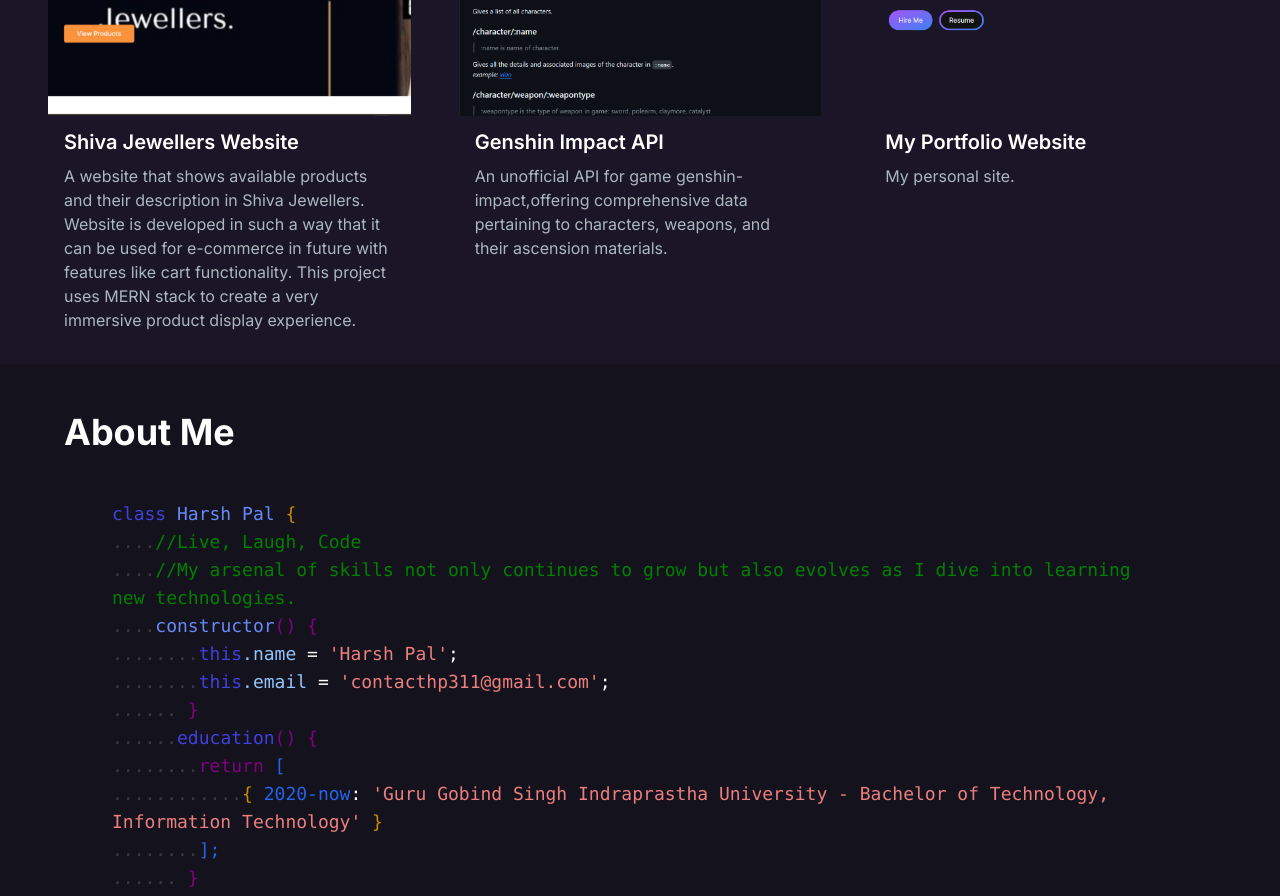
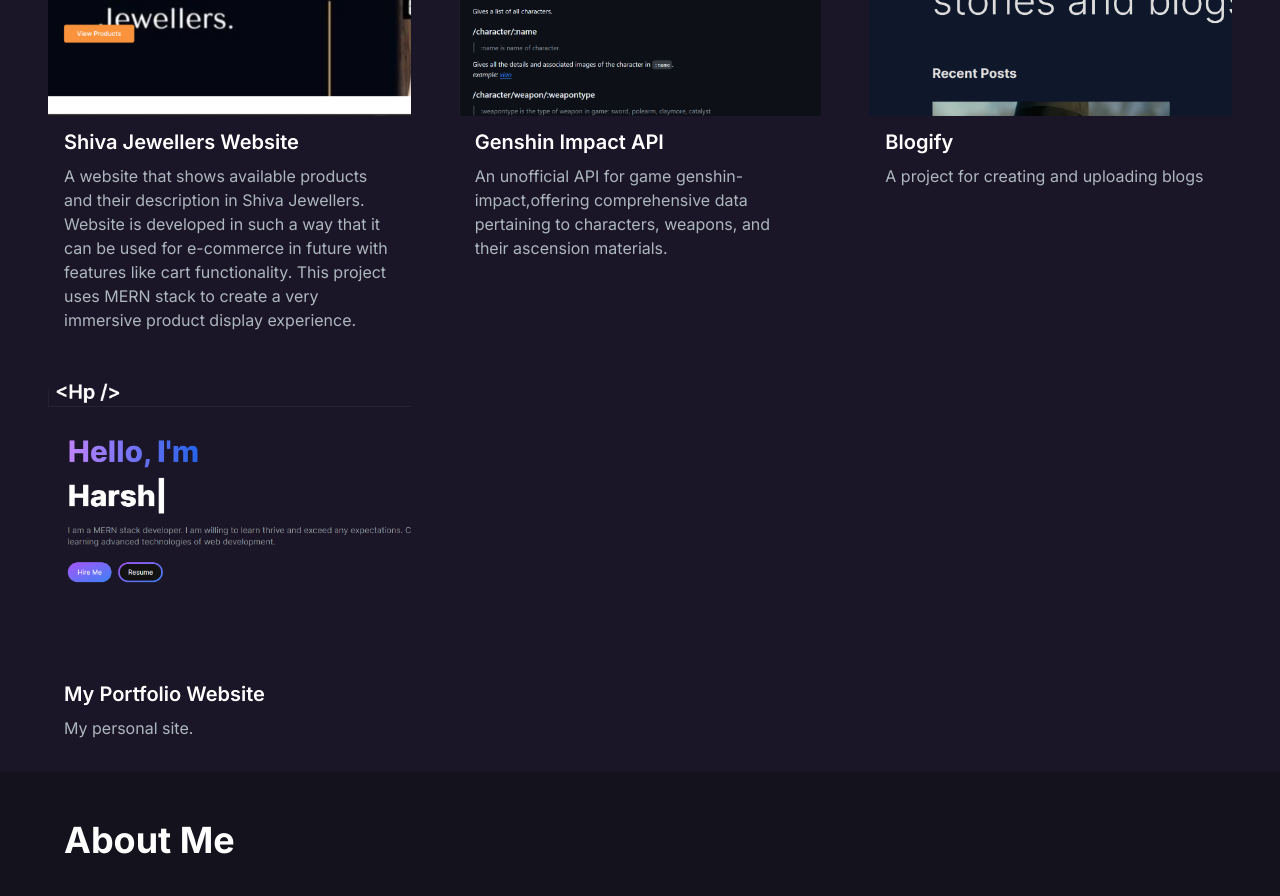
Before and after one commit to harsh-dev0/znet, a Next.js app: page / in a window 1280 px wide. Shown: the part 1140-2036 px from the top of the page. Built offline with nearby package versions, Linux system fonts and the light colour scheme.

Commit message:
added one project

```diff
--- a/src/app/components/Projects.jsx
+++ b/src/app/components/Projects.jsx
@@ -22,9 +22,17 @@
   },
   {
     id: 3,
+    title: "Blogify",
+    description: "A project for creating and uploading blogs",
+    image: "/images/projects/3.png",
+    gitUrl: "https://github.com/harshpa324/Blogify",
+    previewUrl: "#",
+  },
+  {
+    id: 4,
     title: "My Portfolio Website",
     description: "My personal site.",
-    image: "/images/projects/3.png",
+    image: "/images/projects/4.png",
     gitUrl: "https://github.com/harshpa324/znet",
     previewUrl: "/",
   },
```
Also changed, not shown: public/images/projects/3.png, public/images/projects/4.png (added).
